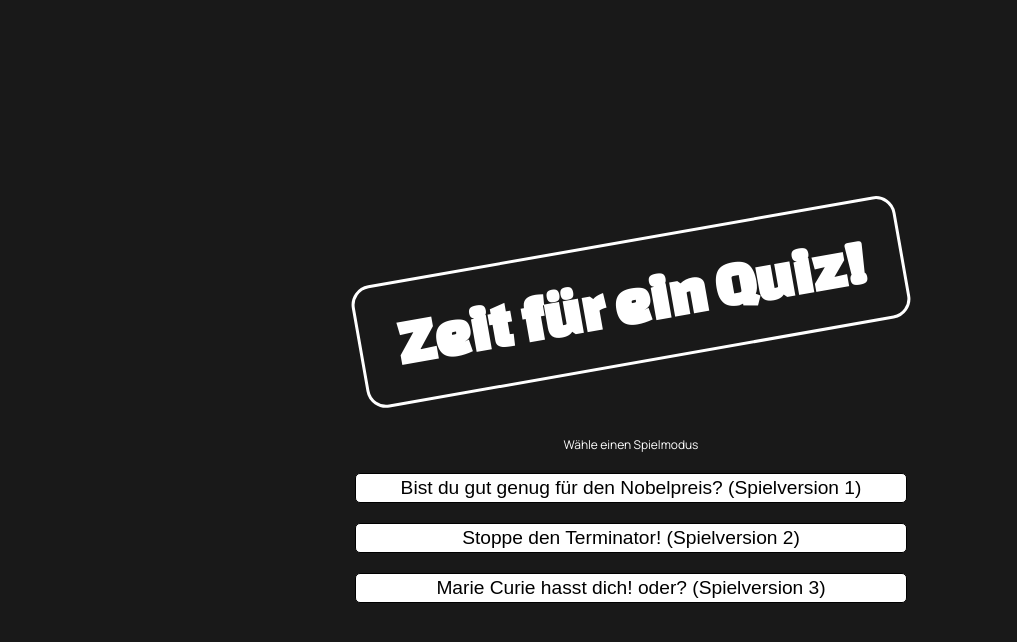
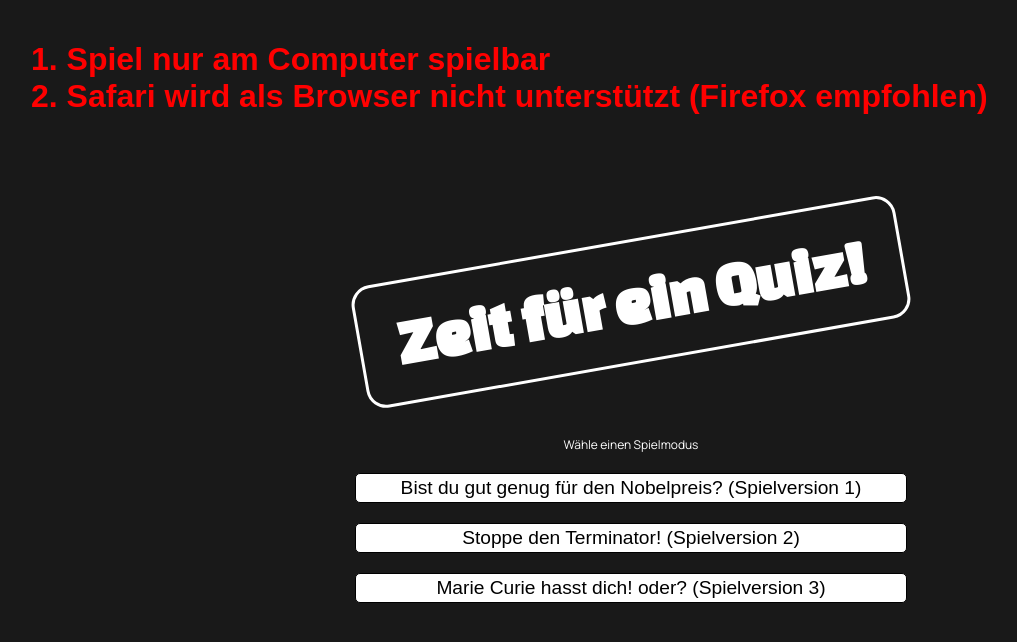
Before and after one commit to jak0bmartin/bachelor, a website built with Vite: page index.html in a window 1280 px wide. Shown: the whole page, without its empty margins (9-1026 px from the left). Built offline with nearby package versions, Linux system fonts and the light colour scheme.

Commit message:
gave note that safari is not supported

```diff
--- a/index.html
+++ b/index.html
@@ -21,6 +21,7 @@
   </div>
   <p id="explain-text" class="explain-text"></p>
   <div id="menu-shell" class="menu-shell">
+    <h1 style="font-family: 'Arial'; color: red; position: absolute; left: 40px; top: 20px">1. Spiel nur am Computer spielbar<br>2. Safari wird als Browser nicht unterstützt (Firefox empfohlen)</h1>
     <h1 class="quiz-title">Zeit für ein Quiz!</h1>
     <p style="color: white; font-size: 0.75rem; text-align: center; margin-bottom: 20px;">Wähle einen Spielmodus</p>
     <div class="options">
```
